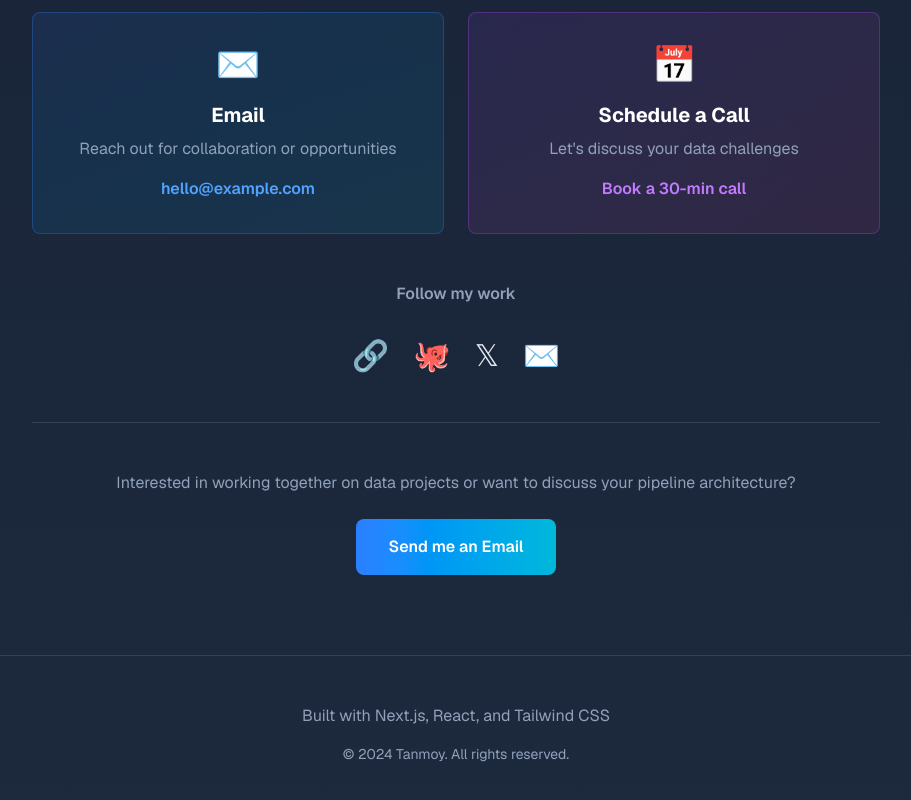
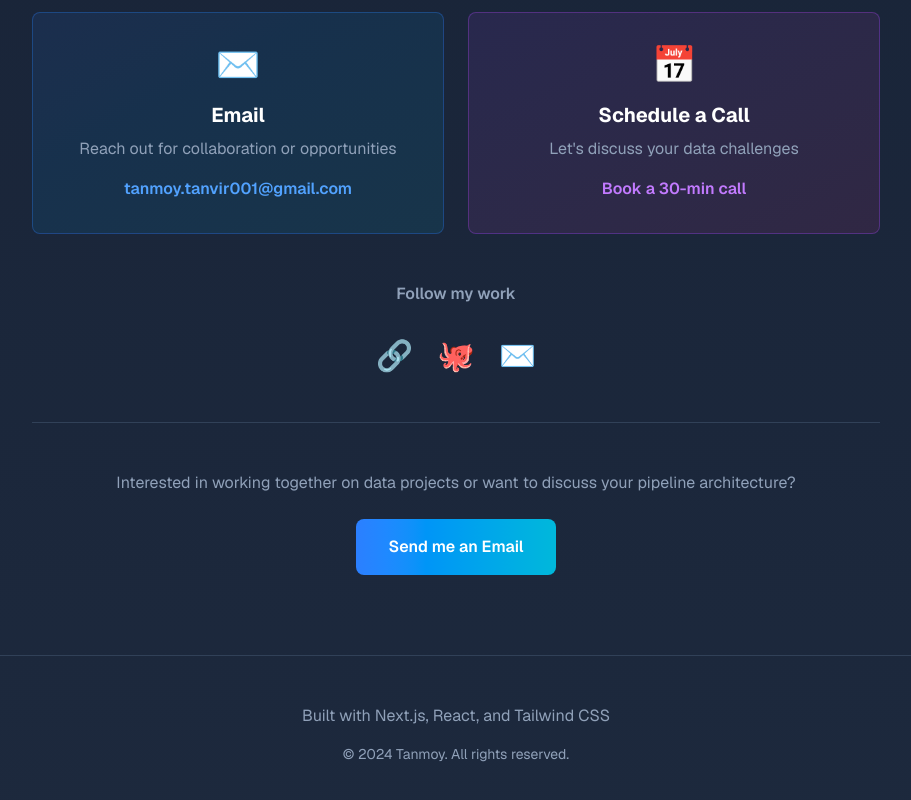
Before and after one commit to tanvirtanmoy/tanmoy-portfolio, a Next.js app: page / in a window 1280 px wide. Shown: the part 7063-7863 px from the top of the page, without its empty margins (184-1095 px from the left). Built offline with nearby package versions, Linux system fonts and the light colour scheme.

Commit message:
Update contact information with real email and social links

```diff
--- a/app/components/Contact.tsx
+++ b/app/components/Contact.tsx
@@ -1,9 +1,8 @@
 export default function Contact() {
   const socialLinks = [
-    { name: "LinkedIn", icon: "🔗", url: "https://linkedin.com", color: "hover:text-blue-400" },
-    { name: "GitHub", icon: "🐙", url: "https://github.com", color: "hover:text-slate-300" },
-    { name: "Twitter", icon: "𝕏", url: "https://twitter.com", color: "hover:text-cyan-400" },
-    { name: "Email", icon: "✉️", url: "mailto:hello@example.com", color: "hover:text-purple-400" },
+    { name: "LinkedIn", icon: "🔗", url: "https://www.linkedin.com/in/tanvir-tanmoy", color: "hover:text-blue-400" },
+    { name: "GitHub", icon: "🐙", url: "https://github.com/tanvirtanmoy", color: "hover:text-slate-300" },
+    { name: "Email", icon: "✉️", url: "mailto:tanmoy.tanvir001@gmail.com", color: "hover:text-purple-400" },
   ];
 
   return (
@@ -22,8 +21,8 @@ export default function Contact() {
           <div className="text-4xl mb-4">✉️</div>
           <h3 className="text-xl font-bold text-white mb-2">Email</h3>
           <p className="text-slate-400 mb-4">Reach out for collaboration or opportunities</p>
-          <a href="mailto:hello@example.com" className="text-blue-400 font-semibold hover:text-cyan-400 transition-colors">
-            hello@example.com
+          <a href="mailto:tanmoy.tanvir001@gmail.com" className="text-blue-400 font-semibold hover:text-cyan-400 transition-colors">
+            tanmoy.tanvir001@gmail.com
           </a>
         </div>
 
@@ -66,7 +65,7 @@ export default function Contact() {
           Interested in working together on data projects or want to discuss your pipeline architecture?
         </p>
         <a
-          href="mailto:hello@example.com"
+          href="mailto:tanmoy.tanvir001@gmail.com"
           className="inline-block px-8 py-4 bg-gradient-to-r from-blue-500 to-cyan-500 text-white rounded-lg font-semibold hover:shadow-lg hover:shadow-blue-500/50 transition-all duration-300 transform hover:scale-105"
         >
           Send me an Email
```
